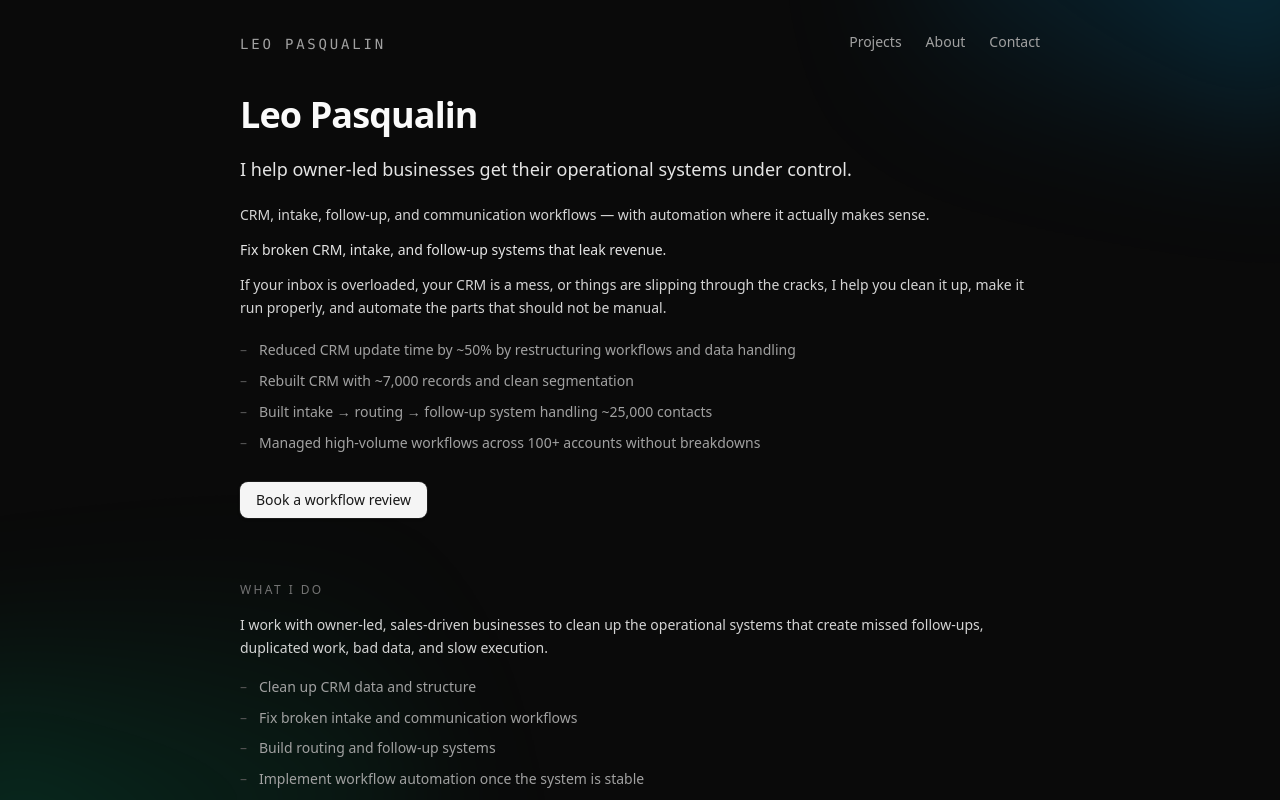
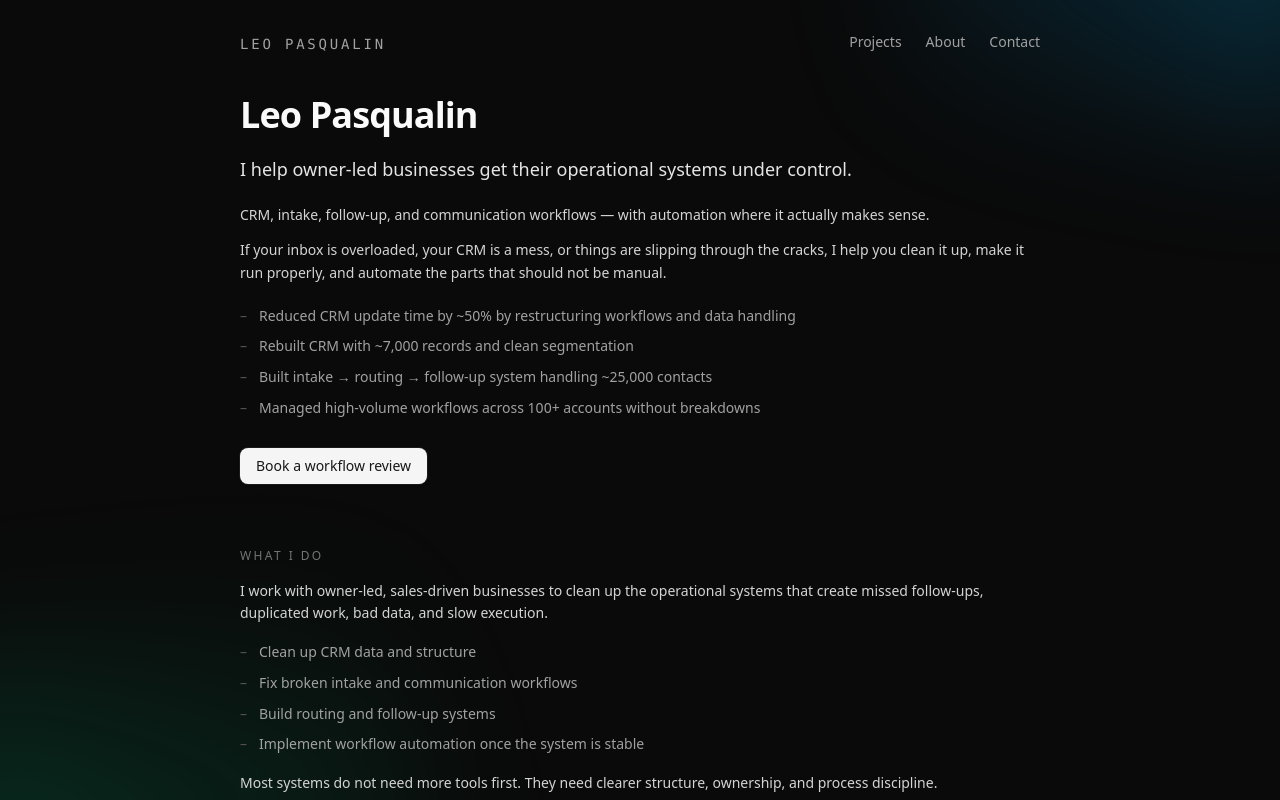
Before and after one commit to lpasqualin/leopaz-site, a Next.js app: page / in a window 1280 px wide. Shown: the top 800 px of the page. Built offline with nearby package versions, Linux system fonts and the light colour scheme.

Commit message:
remove: duplicate subheading

```diff
--- a/app/page.tsx
+++ b/app/page.tsx
@@ -25,9 +25,6 @@ export default function HomePage() {
           <div className="space-y-3 text-sm leading-relaxed text-neutral-300">
             <p>
               CRM, intake, follow-up, and communication workflows — with automation where it actually makes sense.
-            </p>
-            <p className="font-medium text-neutral-200">
-              Fix broken CRM, intake, and follow-up systems that leak revenue.
             </p>
             <p>
               If your inbox is overloaded, your CRM is a mess, or things are
```
